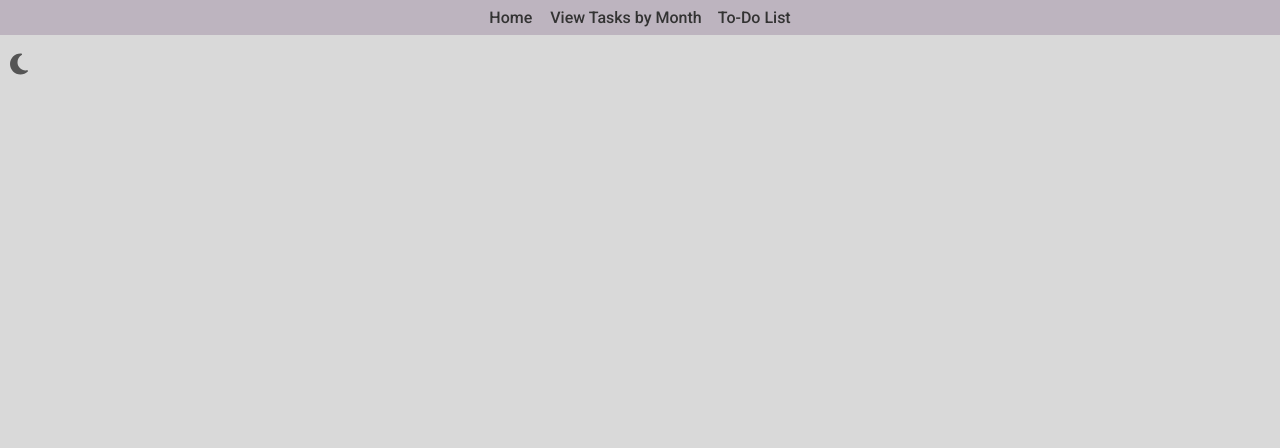
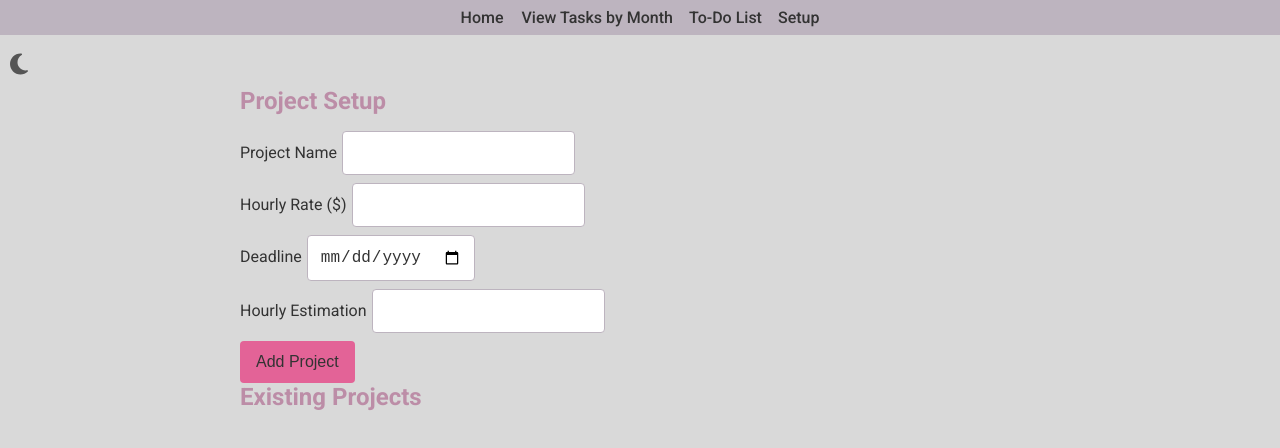
Before and after one commit to Savinesa/TaskManagement, a React (Vite) app: page /setup in a window 1280 px wide. Shown: the top 448 px of the page. Built offline with nearby package versions, Linux system fonts and the light colour scheme.

Commit message:
setup page

```diff
--- a/src/App.jsx
+++ b/src/App.jsx
@@ -5,6 +5,7 @@ import TasksByMonth from "./components/TasksByMonth";
 import ToDoList from "./components/ToDoList"; // Import the new ToDoList component
 import { FontAwesomeIcon } from "@fortawesome/react-fontawesome";
 import { faSun, faMoon, faCircle } from "@fortawesome/free-solid-svg-icons";
+import Setup from "./components/Setup";
 
 const App = () => {
   const [theme, setTheme] = useState(
@@ -49,8 +50,11 @@ const App = () => {
         </Link>
         <Link className="nav__link" to="/todo">
           {" "}
-          {/* New link to To-Do List */}
           To-Do List
+        </Link>
+        <Link className="nav__link" to="/setup">
+          {" "}
+          Setup
         </Link>
       </nav>
 
@@ -65,8 +69,8 @@ const App = () => {
       <Routes>
         <Route path="/" element={<TaskTimer onSaveTask={handleSaveTask} />} />
         <Route path="/tasks" element={<TasksByMonth tasks={tasks} />} />
-        <Route path="/todo" element={<ToDoList />} />{" "}
-        {/* New route for To-Do List */}
+        <Route path="/todo" element={<ToDoList />} />
+        <Route path="/setup" element={<Setup />} />{" "}
       </Routes>
     </div>
   );
--- /dev/null
+++ b/src/components/Setup.jsx
@@ -0,0 +1,129 @@
+import { useState } from "react";
+
+const Setup = () => {
+  const [projects, setProjects] = useState(() => {
+    const savedProjects = localStorage.getItem("projects");
+    return savedProjects ? JSON.parse(savedProjects) : [];
+  });
+
+  const [projectData, setProjectData] = useState({
+    name: "",
+    hourlyRate: "",
+    deadline: "",
+    hourlyEstimation: "",
+  });
+
+  const handleChange = (e) => {
+    const { name, value } = e.target;
+    setProjectData((prev) => ({ ...prev, [name]: value }));
+  };
+
+  const handleSubmit = (e) => {
+    e.preventDefault();
+
+    if (
+      !projectData.name ||
+      !projectData.hourlyRate ||
+      !projectData.deadline ||
+      !projectData.hourlyEstimation
+    ) {
+      alert("Please fill in all fields.");
+      return;
+    }
+
+    const newProjects = [...projects, projectData];
+    setProjects(newProjects);
+    localStorage.setItem("projects", JSON.stringify(newProjects));
+
+    setProjectData({
+      name: "",
+      hourlyRate: "",
+      deadline: "",
+      hourlyEstimation: "",
+    });
+  };
+
+  return (
+    <div className="tasks-by-month container">
+      <h2>Project Setup</h2>
+      <form onSubmit={handleSubmit}>
+        <div className="form-group">
+          <label className="label" htmlFor="name">
+            Project Name
+          </label>
+          <input
+            className="input"
+            type="text"
+            id="name"
+            name="name"
+            value={projectData.name}
+            onChange={handleChange}
+            required
+          />
+        </div>
+
+        <div className="form-group">
+          <label className="label" htmlFor="hourlyRate">
+            Hourly Rate ($)
+          </label>
+          <input
+            className="input"
+            type="number"
+            id="hourlyRate"
+            name="hourlyRate"
+            value={projectData.hourlyRate}
+            onChange={handleChange}
+            required
+          />
+        </div>
+
+        <div className="form-group">
+          <label className="label" htmlFor="deadline">
+            Deadline
+          </label>
+          <input
+            className="input"
+            type="date"
+            id="deadline"
+            name="deadline"
+            value={projectData.deadline}
+            onChange={handleChange}
+            required
+          />
+        </div>
+
+        <div className="form-group">
+          <label className="label" htmlFor="hourlyEstimation">
+            Hourly Estimation
+          </label>
+          <input
+            className="input"
+            type="number"
+            id="hourlyEstimation"
+            name="hourlyEstimation"
+            value={projectData.hourlyEstimation}
+            onChange={handleChange}
+            required
+          />
+        </div>
+
+        <button className="button" type="submit">
+          Add Project
+        </button>
+      </form>
+
+      <h2>Existing Projects</h2>
+      <ul>
+        {projects.map((project, index) => (
+          <li key={index}>
+            <strong>{project.name}</strong> - ${project.hourlyRate}/hour,
+            Deadline: {project.deadline}, Estimated Hours:{" "}
+            {project.hourlyEstimation}
+          </li>
+        ))}
+      </ul>
+    </div>
+  );
+};
+
+export default Setup;
--- a/src/components/TaskTimer.jsx
+++ b/src/components/TaskTimer.jsx
@@ -12,6 +12,7 @@ const TaskTimer = ({ onSaveTask }) => {
   const [startTime, setStartTime] = useState(null);
   const [timerRunning, setTimerRunning] = useState(false);
   const [elapsedTime, setElapsedTime] = useState(0);
+  const [projects, setProjects] = useState([]); // Holds the list of saved projects
 
   const today = new Date();
   const formattedDate = format(today, "EEEE, MMMM do, yyyy");
@@ -71,6 +72,12 @@ const TaskTimer = ({ onSaveTask }) => {
       });
       setTimerRunning(true);
     }
+
+    // Retrieve saved projects from localStorage
+    const savedProjects = localStorage.getItem("projects");
+    if (savedProjects) {
+      setProjects(JSON.parse(savedProjects));
+    }
   }, []);
 
   useEffect(() => {
@@ -104,16 +111,23 @@ const TaskTimer = ({ onSaveTask }) => {
       <p>{formattedDate}</p>
 
       <div className="task-timer__form">
-        <input
+        {/* Dropdown for Project */}
+        <select
           className="input"
-          type="text"
           name="project"
-          placeholder="Project"
           value={taskDetails.project}
           onChange={(e) =>
             setTaskDetails({ ...taskDetails, project: e.target.value })
           }
-        />
+        >
+          <option value="">Select a Project</option>
+          {projects.map((project, index) => (
+            <option key={index} value={project.name}>
+              {project.name}
+            </option>
+          ))}
+        </select>
+
         <input
           className="input"
           type="text"
--- a/src/components/TasksByMonth.jsx
+++ b/src/components/TasksByMonth.jsx
@@ -6,14 +6,24 @@ import { format, getMonth } from "date-fns";
 
 const TasksByMonth = ({ tasks }) => {
   const [selectedMonth, setSelectedMonth] = useState(new Date().getMonth());
+  const [selectedProject, setSelectedProject] = useState("");
 
   const handleMonthChange = (month) => {
     setSelectedMonth(month);
   };
 
-  // Filter tasks by selected month
+  const handleProjectChange = (e) => {
+    setSelectedProject(e.target.value);
+  };
+
+  // Get unique project names
+  const projectNames = [...new Set(tasks.map((task) => task.project))];
+
+  // Filter tasks by selected month and selected project
   const filteredTasks = tasks.filter(
-    (task) => getMonth(new Date(task.startTime)) === selectedMonth
+    (task) =>
+      getMonth(new Date(task.startTime)) === selectedMonth &&
+      (selectedProject === "" || task.project === selectedProject)
   );
 
   // Group tasks by day
@@ -29,12 +39,36 @@ const TasksByMonth = ({ tasks }) => {
   return (
     <div className="tasks-by-month container">
       <h2>Tasks for Selected Month</h2>
+
+      {/* Month Filter */}
       <MonthFilter
         selectedMonth={selectedMonth}
         onMonthChange={handleMonthChange}
       />
+
+      {/* Project Filter */}
+      <div className="form-group">
+        <label htmlFor="projectFilter" className="label">
+          Filter by Project
+        </label>
+        <select
+          id="projectFilter"
+          className="input"
+          value={selectedProject}
+          onChange={handleProjectChange}
+        >
+          <option value="">All Projects</option>
+          {projectNames.map((project, index) => (
+            <option key={index} value={project}>
+              {project}
+            </option>
+          ))}
+        </select>
+      </div>
+
+      {/* Tasks by Day */}
       {Object.keys(tasksByDay).length === 0 ? (
-        <p>No tasks for this month.</p>
+        <p>No tasks match the selected filters.</p>
       ) : (
         Object.keys(tasksByDay)
           .sort()
--- a/src/index.css
+++ b/src/index.css
@@ -349,3 +349,7 @@ a:hover {
   font-size: 24px;
   margin: 0 10px;
 }
+
+.label{
+  padding-right: 5px;
+}
```
